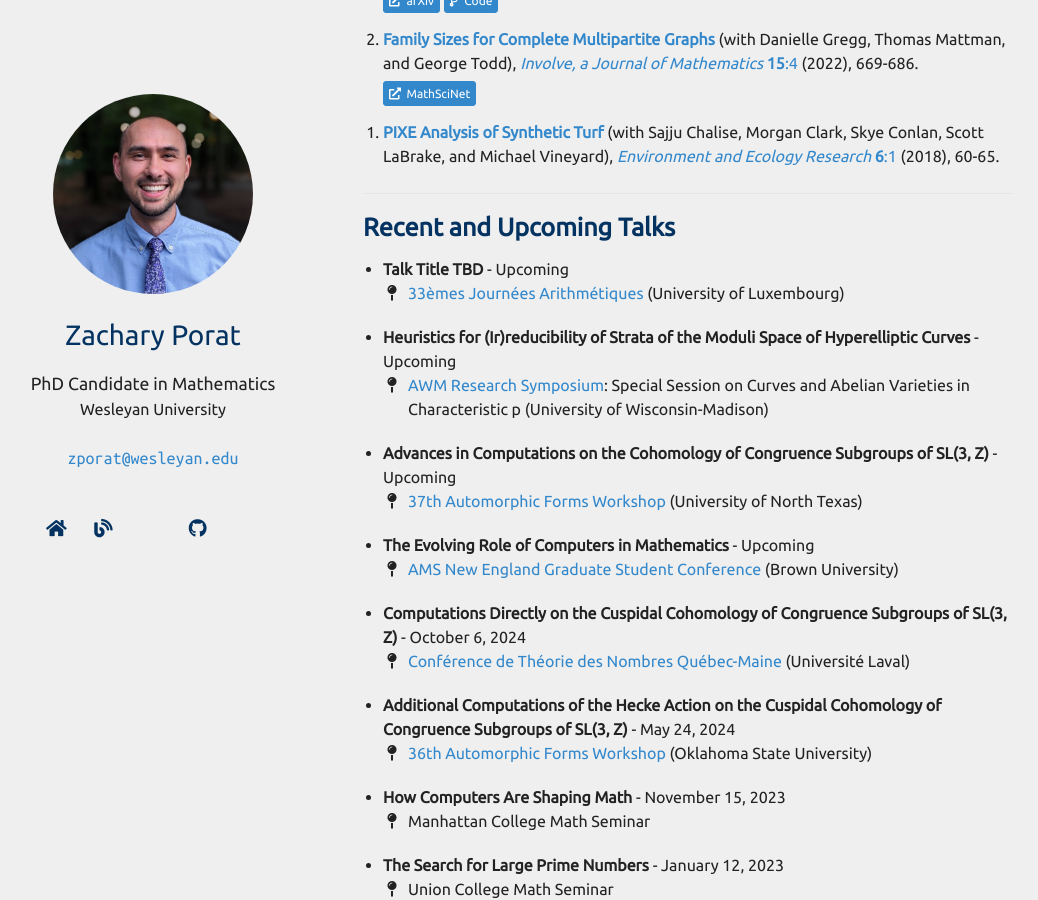
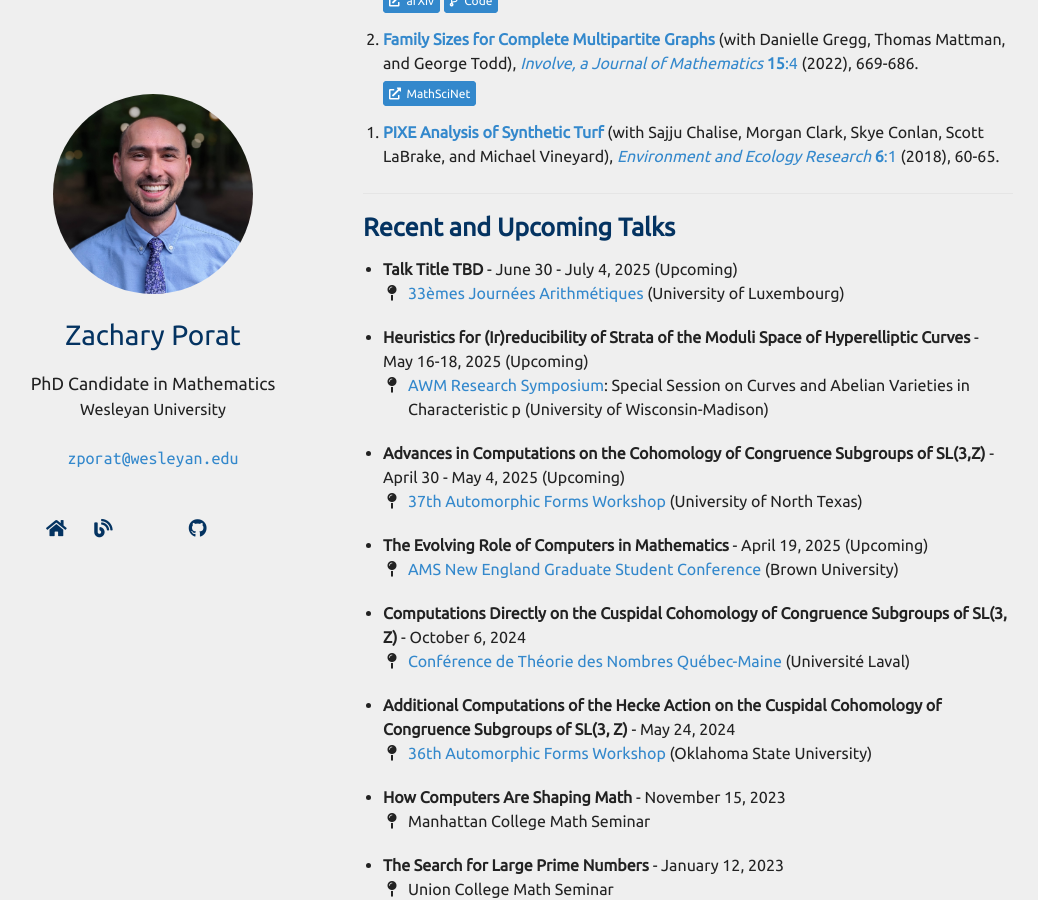
Before and after one commit to zporat/zporat.github.io, a Jekyll site: the page built from index.md, in a window 1280 px wide and 900 px high, scrolled down 588 px. Shown: the whole window, without its empty margins (102-1140 px from the left). Built offline with Jekyll 4.4.1, drawn with Linux system fonts in a browser that asks for light colours; nearby versions of some CDN libraries; a style sheet for code colours, icons or effects is not loaded; our own code applies the rules of GitHub Pages for plain Markdown files.

Commit message:
talk title update

```diff
--- a/_data/talks.yml
+++ b/_data/talks.yml
@@ -4,26 +4,26 @@ main:
     conf: 33èmes Journées Arithmétiques
     conf_website: https://www.uni.lu/fstm-en/conferences/ja25/
     location: (University of Luxembourg)
-    date: Upcoming
+    date: June 30 - July 4, 2025 (Upcoming)
 
   - title: Heuristics for (Ir)reducibility of Strata of the Moduli Space of Hyperelliptic Curves
     conf: AWM Research Symposium
     conf_website: https://awm-math.org/meetings/awm-research-symposium/
     location: (University of Wisconsin-Madison)
     spec_session: Special Session on Curves and Abelian Varieties in Characteristic p
-    date: Upcoming
+    date: May 16-18, 2025 (Upcoming)
 
-  - title: Advances in Computations on the Cohomology of Congruence Subgroups of SL(3, Z)
+  - title: Advances in Computations on the Cohomology of Congruence Subgroups of SL(3,Z)
     conf: 37th Automorphic Forms Workshop
     conf_website: http://automorphicformsworkshop.org/index.html
     location: (University of North Texas)
-    date: Upcoming
+    date: April 30 - May 4, 2025 (Upcoming)
 
   - title: The Evolving Role of Computers in Mathematics
     conf: AMS New England Graduate Student Conference
     conf_website: https://sites.google.com/brown.edu/amsgradconference/home
     location: (Brown University)
-    date: Upcoming
+    date: April 19, 2025 (Upcoming)
 
   - title: Computations Directly on the Cuspidal Cohomology of Congruence Subgroups of SL(3, Z)
     conf: Conférence de Théorie des Nombres Québec-Maine
```
Also changed, not shown: 1 other file.
